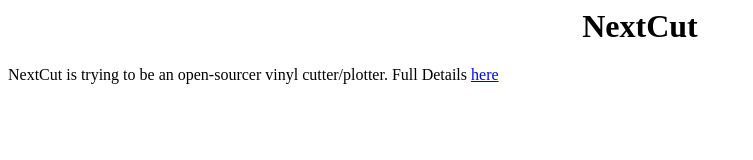
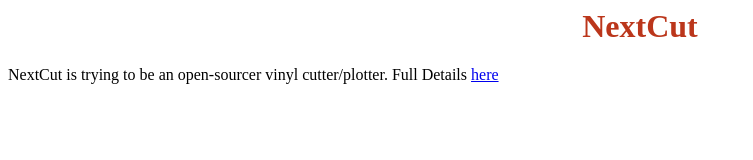
Before and after one commit to Pythone/NextCut-Site, a plain HTML site: page index.html in a window 1280 px wide. Shown: the whole page, without its empty margins (0-753 px from the left). Drawn offline with Linux system fonts and the light colour scheme.

Commit message:
Update index.html

```diff
--- a/index.html
+++ b/index.html
@@ -3,7 +3,7 @@
 <title> OpenCut </title>
 </head>
 <body>
-<h1 style="text-align:center;cilor:#bb361b;"> NextCut </h1>
+<h1 style="text-align:center;color:#bb361b;"> NextCut </h1>
 <p style="text=-algn:center;color:#a11b53:">NextCut is trying to be an open-sourcer vinyl cutter/plotter. Full Details <a href="https://github.com/Pythone/NextCut">here </a>
 </body>
 </html>
```
